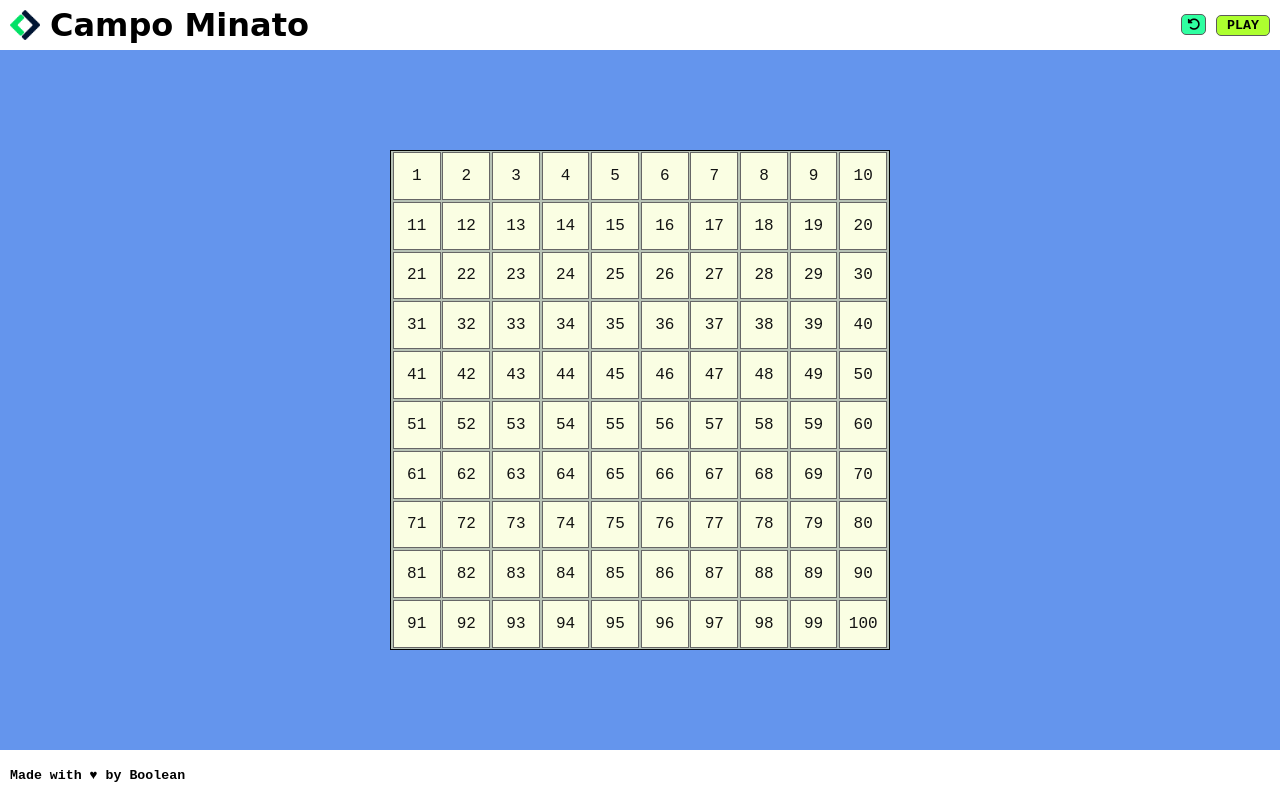
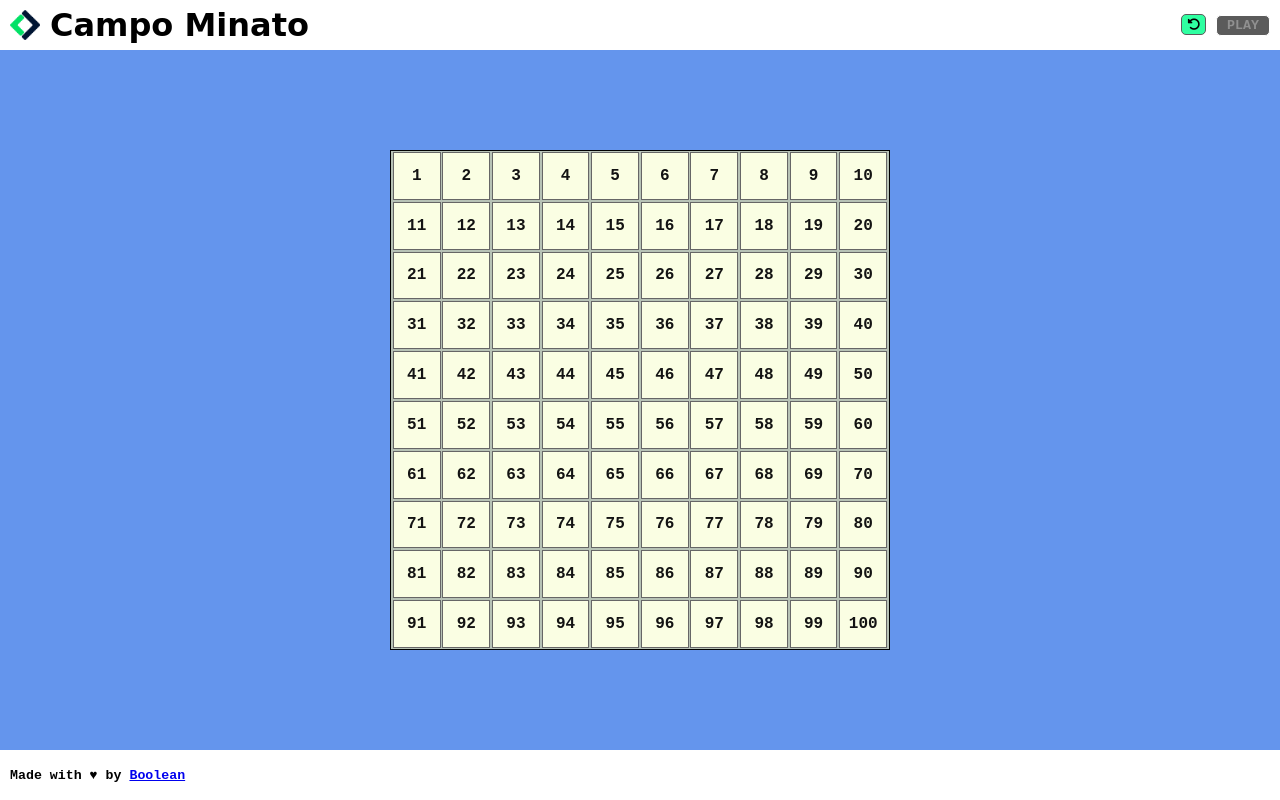
Before and after one commit to ClaudioLeone/js-campominato-grid, a plain HTML site: page index.html in a window 1280 px wide. Both pictures are taken after a click on the button "PLAY". Drawn offline with Linux system fonts and the light colour scheme; a web font is replaced by a local one.

Commit message:
Implemented 'disabled play button' and printing numbers in log on click

```diff
--- a/CSS/style.css
+++ b/CSS/style.css
@@ -69,6 +69,16 @@ body{
     border: 1px solid #000000;
 }
 
+.grey-out{
+    font-family: 'Roboto Mono', monospace;
+    padding: 2px 10px;
+    background-color: #5b5b5b;
+    color: #909090;
+    border: 1px solid white;
+    border-radius: 5px;
+    cursor: pointer;
+}
+
 .flex{
     display: flex;
 }
--- a/JS/script.js
+++ b/JS/script.js
@@ -20,6 +20,8 @@ for (let i = 0; i < numbers.length; i++) {
 
 const playBtn = document.querySelector(".play-btn");
 playBtn.addEventListener("click", function () {
+    this.classList.remove("play-btn");
+    this.classList.add("grey-out");
     const content = document.querySelector(".grid-row");
     content.classList.remove("display-none");
     content.classList.add("flex")
@@ -43,11 +45,14 @@ function genNumArray(totalNum, firstNum) {
 function genCell(text) {
     const newCell = document.createElement("div");
     newCell.classList.add("cell");
-    newCell.innerHTML = `<span>${text}</span>`;
+    newCell.innerHTML = `<span><strong>${text}</strong></span>`;
     return newCell;
 }
 
-//Gestisce il click dell'utente per un particolare caso [far diventare azzurre le celle che si cliccano]
+//Gestisce il click dell'utente per un particolare caso
+//[far diventare azzurre le celle che si cliccano e riportare il numero della cella cliccata sul log]
 function handleItemClick() {
     this.classList.add("light-blue");
+    const numToLog = parseInt(this.querySelector("span").textContent);
+    console.log(numToLog);
 }
--- a/index.html
+++ b/index.html
@@ -36,7 +36,7 @@
 
     <footer>
         <div class="top-btm-navs flex h-margin">
-            <h5>Made with &hearts; by Boolean</h5>
+            <h5>Made with &hearts; by <a href="#">Boolean</a></h5>
         </div>
     </footer>
 
```
